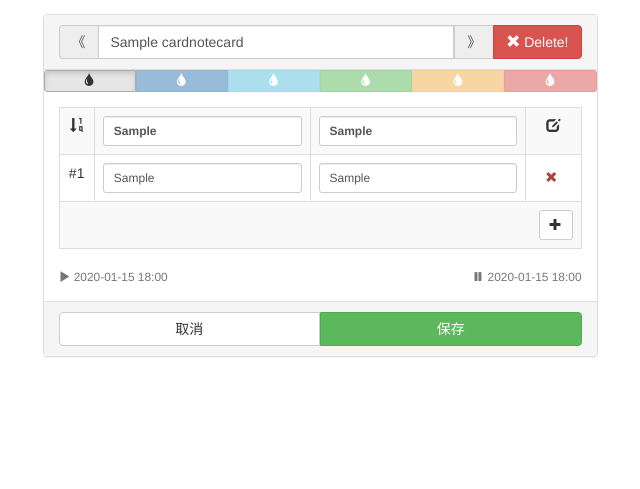
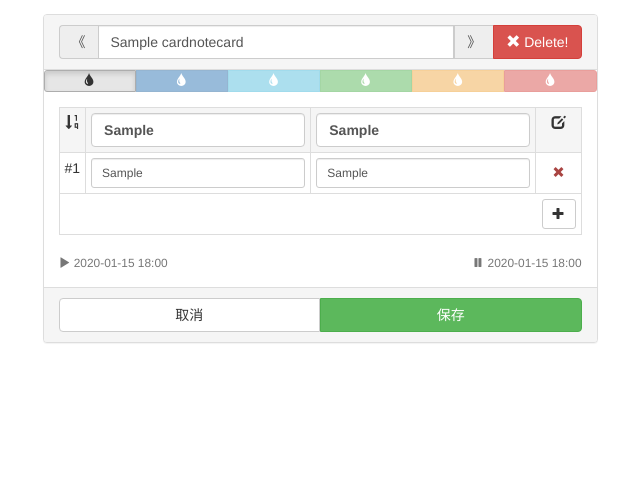
Before and after one commit to kyan001/Duetime, a Django app: page /cardnote/detail?id=1 in a window 1280 px wide. Shown: the part 51-540 px from the top of the page, without its empty margins (320-960 px from the left). Run offline with Django 3.2, Linux system fonts and the light colour scheme; a user stored in the database is signed in; tables that the repository leaves empty hold one stand-in row (values such as "Sample post"); some libraries are stand-ins or nearby versions.

Commit message:
condensed the detail table, and make the header bigger.

```diff
--- a/main/templates/cardnote/detail.html
+++ b/main/templates/cardnote/detail.html
@@ -65,16 +65,16 @@
                             {% endfor %}
                         </div>
                         <div class="panel-body">
-                            <table class="table table-striped table-bordered table-hover">
-                                <tr>
+                            <table class="table table-condensed table-bordered table-hover">
+                                <tr class="active">
                                     <th class="text-center">
                                         <span class="glyphicon glyphicon-sort-by-order"></span>
                                     </th>
                                     <th>
-                                        <input class="form-control input-sm" type="text" name="kcol" value="{{ card.kcol }}" placeholder="{{ card.kcol|default:'选填' }}">
+                                        <input class="form-control" type="text" name="kcol" value="{{ card.kcol }}" placeholder="{{ card.kcol|default:'选填' }}">
                                     </th>
                                     <th>
-                                        <input class="form-control input-sm" type="text" name="vcol" value="{{ card.vcol }}" placeholder="{{ card.vcol|default:'选填' }}">
+                                        <input class="form-control" type="text" name="vcol" value="{{ card.vcol }}" placeholder="{{ card.vcol|default:'选填' }}">
                                     </th>
                                     <th class="text-center">
                                         <span class="glyphicon glyphicon-edit"></span>
```
